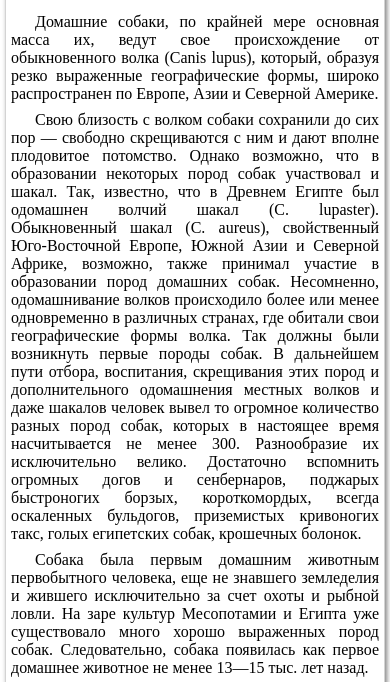
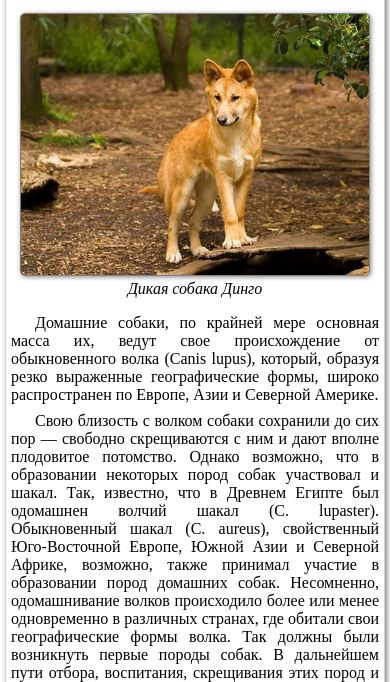
Before and after one commit to amig03/amig03.github.io, a plain HTML site: page index.html in a window 390 px wide. Shown: the part 110-792 px from the top of the page. Drawn offline with Linux system fonts and the light colour scheme.

Commit message:
Update index.css

```diff
--- a/styles/index.css
+++ b/styles/index.css
@@ -31,7 +31,8 @@
 }
 
 @media (max-width: 400px) {
-	#img_container {
-		display: none;
+	#main_content img {
+		padding: 0;
+		width: 95%;
 	}
 }
```
